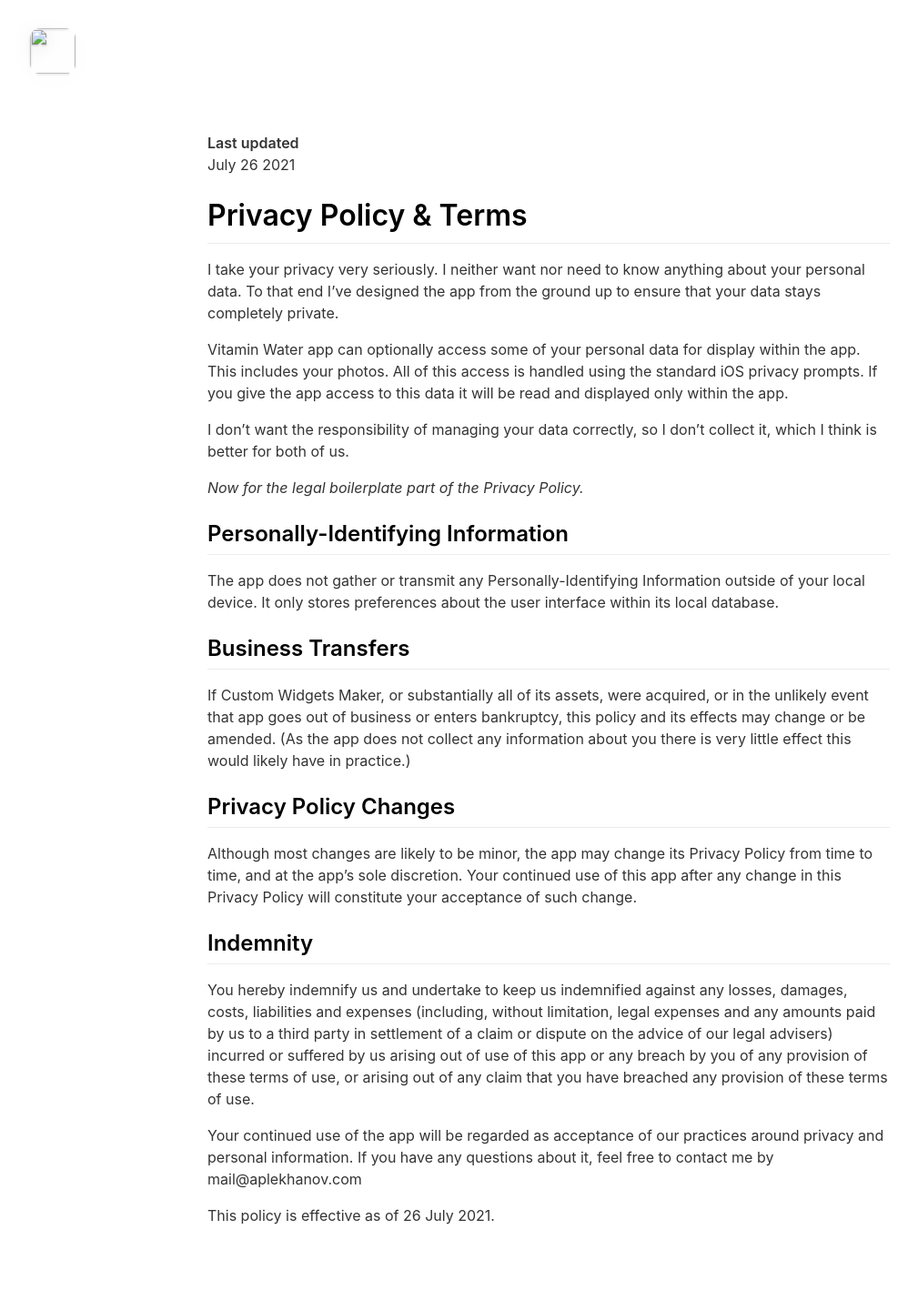
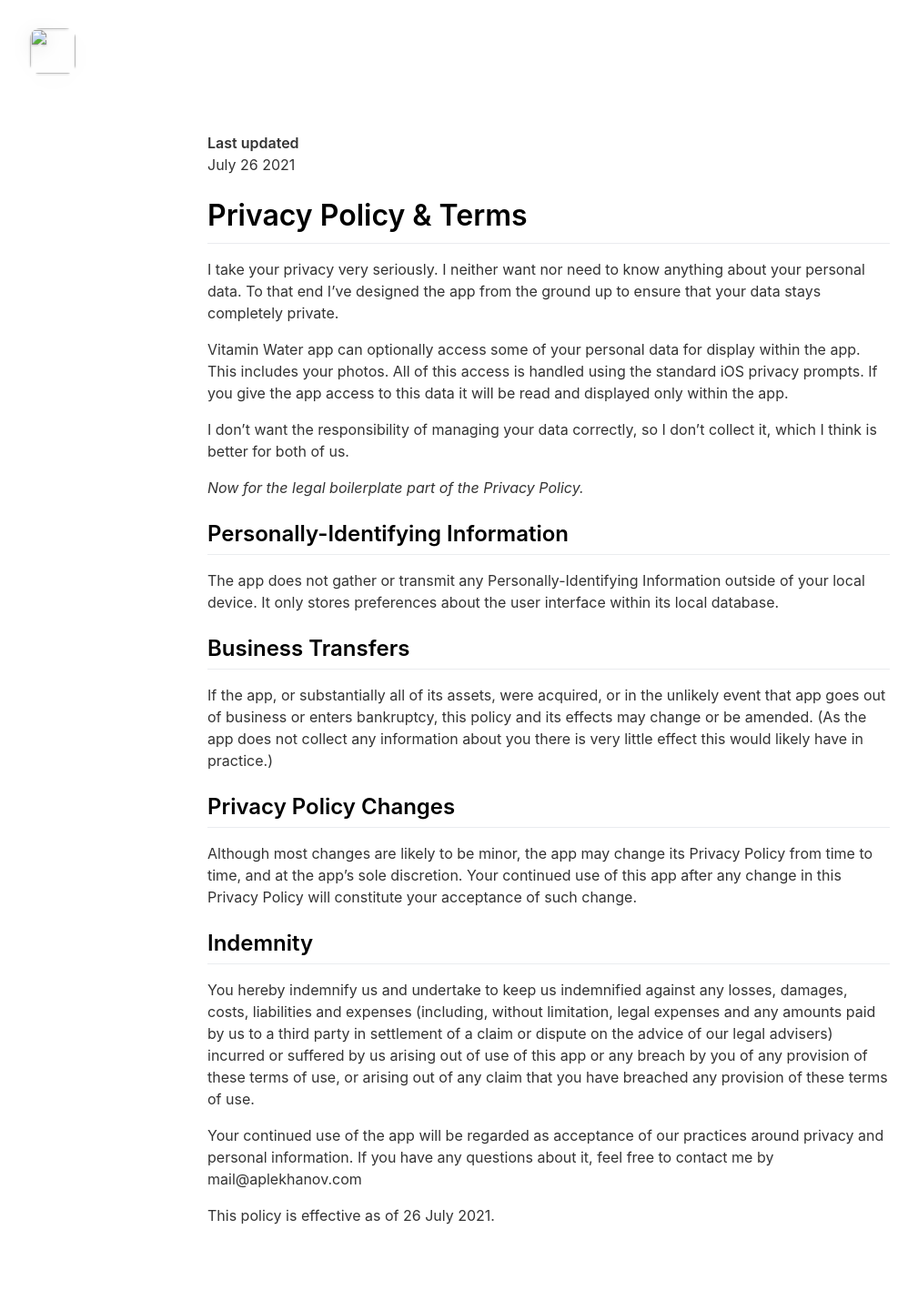
Before and after one commit to aplekhanov/vitaminwater-app, a Jekyll site: the page built from _pages/privacypolicy.md, in a window 1280 px wide. Shown: the whole page at 91% size, without its empty margins (37-1046 px from the left). Built offline with Jekyll 4.4.1, drawn with Linux system fonts in a browser that asks for light colours; nearby versions of some CDN libraries.

Commit message:
Update privacy.

```diff
--- a/_pages/privacypolicy.md
+++ b/_pages/privacypolicy.md
@@ -22,7 +22,7 @@ The app does not gather or transmit any Personally-Identifying Information outsi
 
 ## Business Transfers
 
-If Custom Widgets Maker, or substantially all of its assets, were acquired, or in the unlikely event that app goes out of business or enters bankruptcy, this policy and its effects may change or be amended. (As the app does not collect any information about you there is very little effect this would likely have in practice.)
+If the app, or substantially all of its assets, were acquired, or in the unlikely event that app goes out of business or enters bankruptcy, this policy and its effects may change or be amended. (As the app does not collect any information about you there is very little effect this would likely have in practice.)
 
 ## Privacy Policy Changes
 
```
